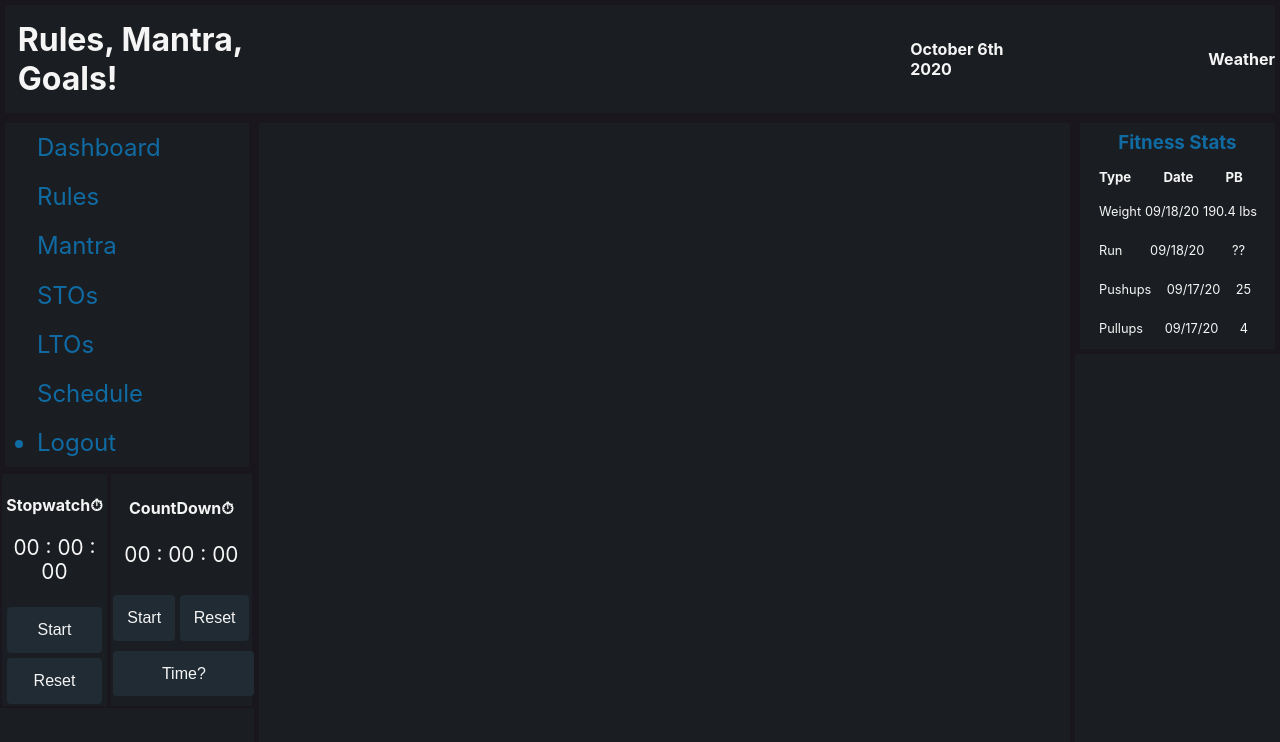
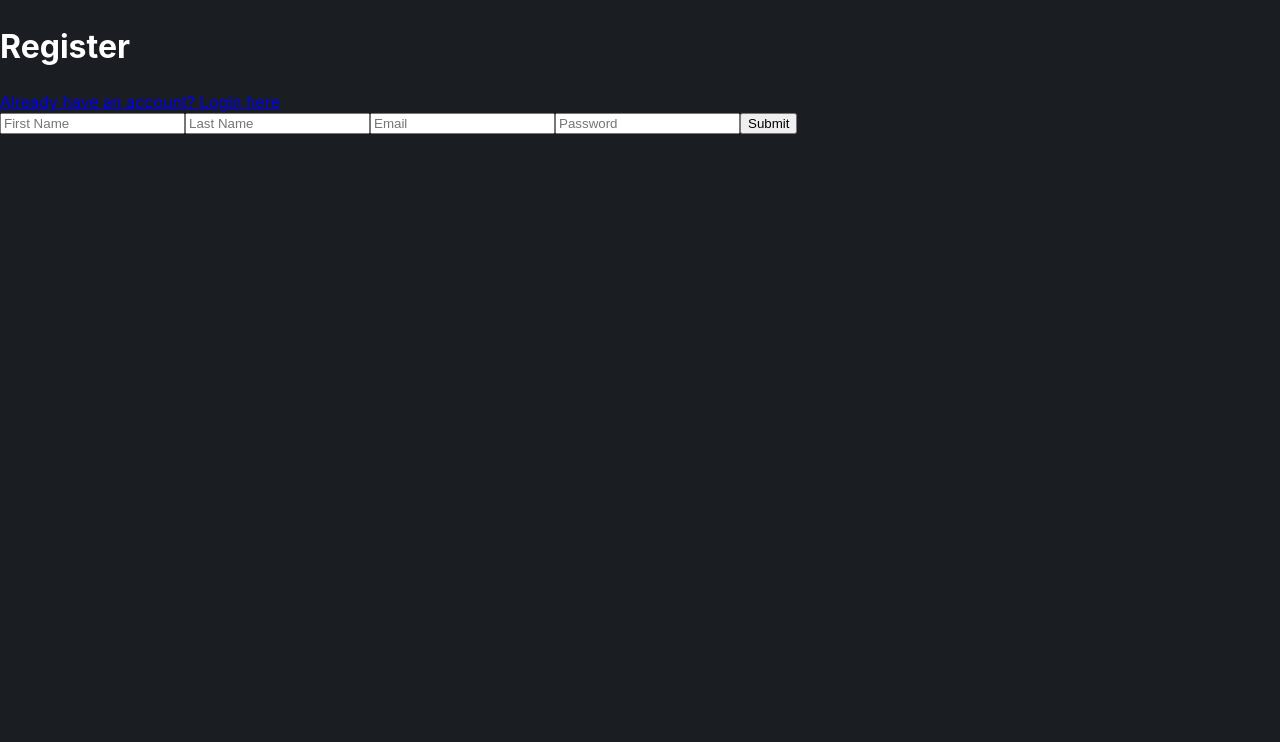
Before and after one commit to NWKendall/goals, a React (Create React App) app in the folder FE/: page /register in a window 1280 px wide. Shown: the top 742 px of the page. Built offline with nearby package versions, Linux system fonts and the light colour scheme.

Commit message:
register and login components added, need server connection and privateRoute

```diff
--- a/FE/package.json
+++ b/FE/package.json
@@ -6,6 +6,7 @@
     "@testing-library/jest-dom": "^4.2.4",
     "@testing-library/react": "^9.3.2",
     "@testing-library/user-event": "^7.1.2",
+    "axios": "^0.20.0",
     "moment": "^2.28.0",
     "postcss-normalize": "^9.0.0",
     "react": "^16.13.1",
--- a/FE/src/App.js
+++ b/FE/src/App.js
@@ -1,7 +1,9 @@
 import React from "react";
 import { BrowserRouter as Router, Route, Switch } from "react-router-dom";
 import "./App.css";
-import LoginRegisterUser from "./components/loginRegisterUser/loginRegisterUser.js";
+import LoginUser from "./components/loginUser/loginUser.js";
+import RegisterUser from "./components/registerUser/registerUser.js";
+
 import Home from "./components/home/home";
 
 function App() {
@@ -19,7 +21,9 @@ function App() {
   return (
     <Router>
       <Switch>
-        <Route exact path="/login" component={LoginRegisterUser} />
+        <Route exact path="/login" component={LoginUser} />
+        <Route exact path="/register" component={RegisterUser} />
+
         <Route path="/" component={Home} />
       </Switch>
     </Router>
--- a/FE/src/components/loginRegisterUser/loginRegisterUser.js
+++ /dev/null
@@ -1,63 +0,0 @@
-import React, { useState } from 'react';
-import { useForm } from "react-hook-form";
-import './loginRegisterUser.styles.css';
-
-const LoginRegisterUser = () => {
-  const [ login, setLogin ] = useState(true)
-  const { register, handleSubmit, errors } = useForm();
-
- return (
-
-    <div>
-      <h2>Login</h2>
-      <form onSubmit={handleSubmit()}>
-        <input
-          name="email"
-          ref={register({ required: true })}
-          placeholder="Email"
-        />
-
-        <input
-          name="password"
-          type="password"
-          ref={register({ required: true })}
-          placeholder="Password"
-        />
-      </form>
-
-    {/* </div>
-
-    <div>
-      <h2>Register</h2>
-      <form>
-        <input
-          name="email"
-          ref={register({ required: true })}
-          placeholder="Email"
-        />
-        <input
-          name="email"
-          ref={register({ required: true })}
-          placeholder="Email"
-        />
-        <input
-          name="email"
-          ref={register({ required: true })}
-          placeholder="Email"
-        />
-
-        <input
-          name="password"
-          type="password"
-          ref={register({ required: true })}
-          placeholder="Password"
-        />
-      </form> */}
-
-    </div>
- )
-
-
-}
-
-export default LoginRegisterUser
--- /dev/null
+++ b/FE/src/components/loginUser/loginUser.js
@@ -0,0 +1,47 @@
+import React, { useState } from 'react';
+import { useForm } from "react-hook-form";
+import { NavLink } from 'react-router-dom';
+import './loginUser.styles.css';
+
+const LoginUser = () => {
+  const [ credentials, setCredentials ] = useState({
+    email: "",
+    password: "",
+  })
+  const { register, handleSubmit, errors } = useForm();
+
+  const handleChanges = (e) => {
+    setCredentials({
+      ...credentials,
+      [e.target.name]: e.target.value
+    })
+  }
+ return (
+    <div>
+      <h2 style={{ color: "white" }}>Login</h2>
+      <NavLink exact to="/register">Need an account? Register here</NavLink>
+
+      <form onSubmit={handleSubmit()}>
+        <input
+          name="email"
+          ref={register({ required: true })}
+          placeholder="Email"
+        />
+
+        <input
+          name="password"
+          type="password"
+          ref={register({ required: true })}
+          placeholder="Password"
+        />
+        <button type="submit">Submit</button>
+
+      </form>
+
+    </div>
+ )
+
+
+}
+
+export default LoginUser
--- a/FE/src/components/navbar/navbar.jsx
+++ b/FE/src/components/navbar/navbar.jsx
@@ -9,8 +9,7 @@ const Navbar = () => {
         <NavLink
           className="navItem"
           activeClassName="selectedLink"
-          to="/dashboard"
-          exact
+          exact to="/dashboard"
         >
           Dashboard
         </NavLink>
@@ -19,8 +18,7 @@ const Navbar = () => {
         <NavLink
           className="navItem"
           activeClassName="selectedLink"
-          to="/rules"
-          exact
+          exact to="/rules"
         >
           Rules
         </NavLink>
@@ -29,8 +27,7 @@ const Navbar = () => {
         <NavLink
           className="navItem"
           activeClassName="selectedLink"
-          to="/mantra"
-          exact
+          exact to="/mantra"
         >
           Mantra
         </NavLink>
@@ -39,8 +36,7 @@ const Navbar = () => {
         <NavLink
           className="navItem"
           activeClassName="selectedLink"
-          to="/sto"
-          exact
+          exact to="/sto"
         >
           STOs
         </NavLink>
@@ -49,8 +45,7 @@ const Navbar = () => {
         <NavLink
           className="navItem"
           activeClassName="selectedLink"
-          to="lto"
-          exact
+          exact to="lto"
         >
           LTOs
         </NavLink>
@@ -59,15 +54,12 @@ const Navbar = () => {
         <NavLink
           className="navItem"
           activeClassName="selectedLink"
-          to="schedule"
-          exact
+          exact to="schedule"
         >
           Schedule
         </NavLink>
       </li>
-      <li className="navItem">
-        Logout
-      </li>
+      <li className=" navItem">Logout</li>
     </ul>
   );
 };
--- /dev/null
+++ b/FE/src/components/registerUser/registerUser.js
@@ -0,0 +1,46 @@
+import React, { useState } from 'react';
+import './registerUser.styles.css';
+import {emailRegEx, passwordRegEx} from '../../utils/regex'
+import { useForm } from "react-hook-form";
+import { NavLink } from 'react-router-dom';
+
+const RegisterUser = () => {
+  const { register, handleSubmit, errors } = useForm();
+
+ return (
+    <div>
+      <h2 style={{ color: "white" }}>Register</h2>
+      <NavLink exact to="/login">Already have an account? Login here</NavLink>
+      <form onSubmit={handleSubmit()}>
+        <input
+          name="first_name"
+          ref={register({ required: true, minLength: 1 })}
+          placeholder="First Name"
+        />
+        <input
+          name="last_name"
+          ref={register({ required: true, minLength: 1 })}
+          placeholder="Last Name"
+        />
+        <input
+          name="email"
+          ref={register({ required: true, pattern: emailRegEx })}
+          placeholder="Email"
+        />
+
+        <input
+          name="password"
+          type="password"
+          ref={register({ required: true, pattern: passwordRegEx })}
+          placeholder="Password"
+        />
+        <button type="submit">Submit</button>
+      </form>
+
+    </div>
+ )
+
+
+}
+
+export default RegisterUser
--- /dev/null
+++ b/FE/src/utils/regex.js
@@ -0,0 +1,3 @@
+export const emailRegEx = /^[a-zA-Z0-9.!#$%&'*+/=?^_`{|}~-]+@[a-zA-Z0-9](?:[a-zA-Z0-9-]{0,61}[a-zA-Z0-9])?(?:\.[a-zA-Z0-9](?:[a-zA-Z0-9-]{0,61}[a-zA-Z0-9])?)*$/gim;
+
+export const passwordRegEx = /^(?=.*[a-z])(?=.*[A-Z])(?=.*\d)(?=.*[@$!%*?&])[A-Za-z\d@$!%*?&]{8,}$/;
```
Also changed, not shown: FE/src/components/loginUser/loginUser.styles.css (added), FE/src/components/registerUser/registerUser.styles.css (added), 1 other file (tests, documents, lock files or other folders).
